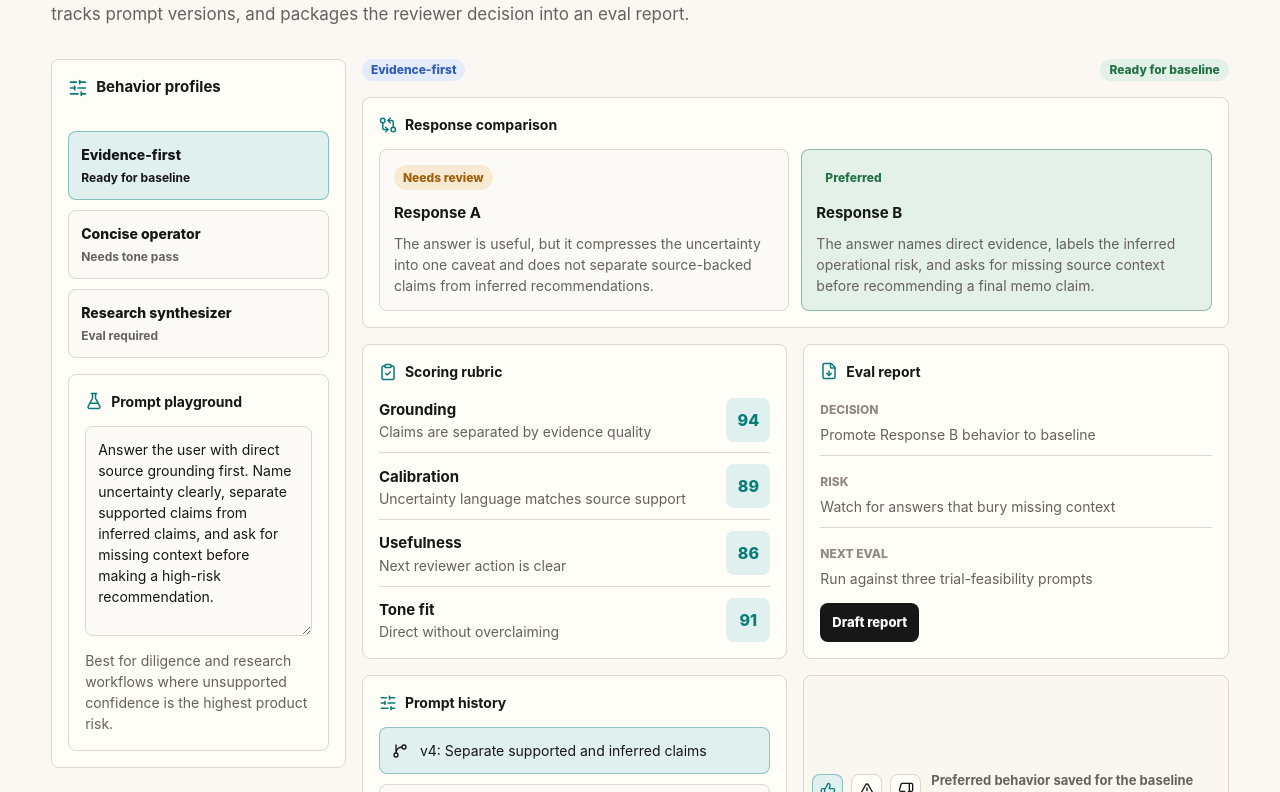
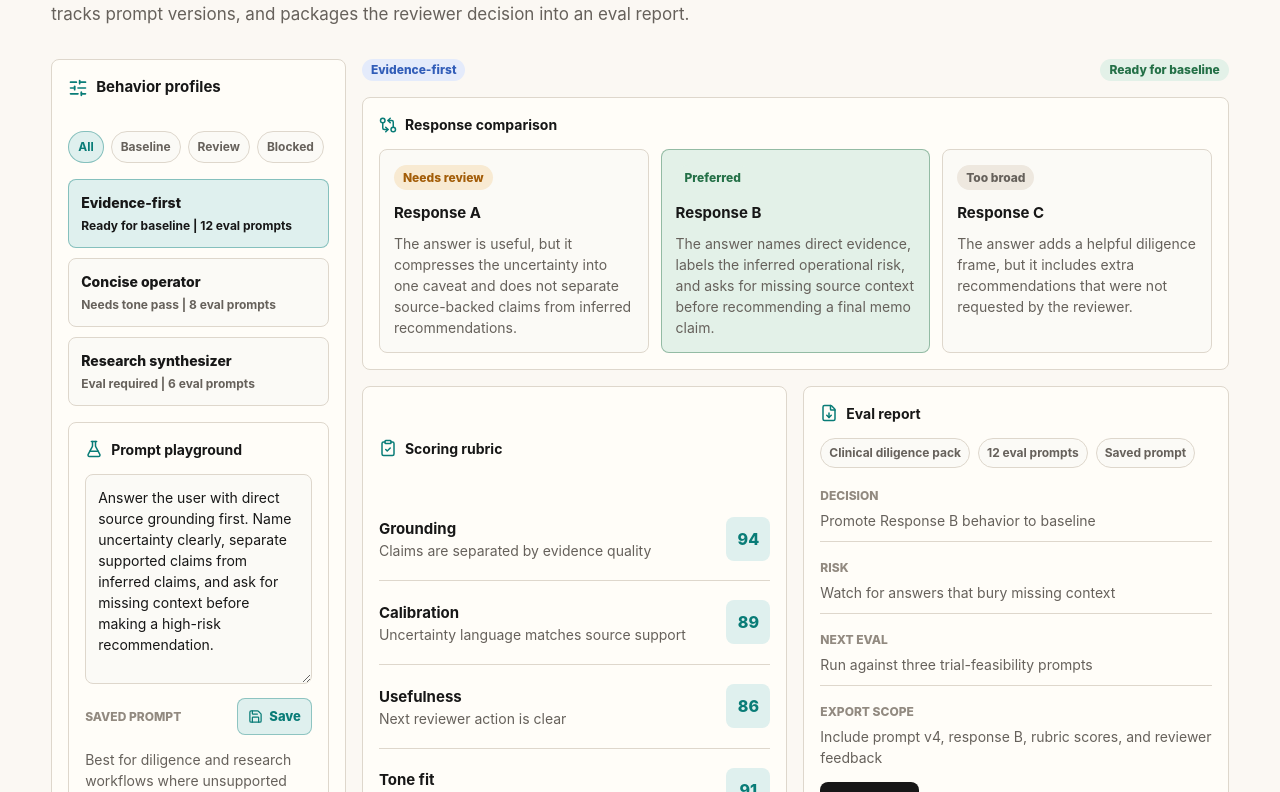
Before and after one commit to katalinawinemixer/human-ai-design-system, a React (Vite) app in the folder frontend/: page / in a window 1280 px wide. Shown: the part 3028-3820 px from the top of the page. Built offline with nearby package versions, Linux system fonts and the light colour scheme.

Commit message:
Expand model behavior studio workflow

```diff
--- a/frontend/src/App.css
+++ b/frontend/src/App.css
@@ -734,6 +734,28 @@ main {
   gap: 10px;
 }
 
+.profile-filter {
+  display: flex;
+  flex-wrap: wrap;
+  gap: 7px;
+}
+
+.profile-filter button {
+  border: 1px solid var(--line);
+  border-radius: 999px;
+  padding: 6px 9px;
+  color: var(--muted);
+  background: #fbfaf6;
+  font-size: 12px;
+  font-weight: 750;
+}
+
+.profile-filter button.active {
+  border-color: rgba(9, 124, 119, 0.42);
+  color: var(--teal);
+  background: var(--teal-soft);
+}
+
 .profile-list button {
   display: grid;
   gap: 4px;
@@ -800,6 +822,33 @@ main {
   font-size: 14px;
 }
 
+.prompt-actions {
+  display: flex;
+  align-items: center;
+  justify-content: space-between;
+  gap: 10px;
+}
+
+.prompt-actions span {
+  color: var(--subtle);
+  font-size: 12px;
+  font-weight: 800;
+  text-transform: uppercase;
+}
+
+.prompt-actions button {
+  display: inline-flex;
+  align-items: center;
+  gap: 6px;
+  border: 1px solid rgba(9, 124, 119, 0.38);
+  border-radius: var(--radius);
+  padding: 8px 10px;
+  color: var(--teal);
+  background: var(--teal-soft);
+  font-size: 13px;
+  font-weight: 760;
+}
+
 .studio-workspace {
   display: grid;
   gap: 16px;
@@ -812,7 +861,7 @@ main {
 }
 
 .comparison-panel .comparison {
-  grid-template-columns: repeat(2, minmax(0, 1fr));
+  grid-template-columns: repeat(3, minmax(0, 1fr));
 }
 
 .studio-lower-grid,
@@ -825,6 +874,22 @@ main {
 .report-rows {
   display: grid;
   gap: 12px;
+}
+
+.report-summary {
+  display: flex;
+  flex-wrap: wrap;
+  gap: 8px;
+}
+
+.report-summary span {
+  border: 1px solid var(--line);
+  border-radius: 999px;
+  padding: 5px 8px;
+  color: var(--muted);
+  background: #fbfaf6;
+  font-size: 12px;
+  font-weight: 750;
 }
 
 .report-row {
--- a/frontend/src/data/modelBehaviorStudioContent.ts
+++ b/frontend/src/data/modelBehaviorStudioContent.ts
@@ -3,6 +3,9 @@ import type { SignalTone } from '../components/SignalBadge'
 export type BehaviorProfile = {
   name: string
   status: string
+  stage: 'Baseline' | 'Review' | 'Blocked'
+  lastRun: string
+  sourceSet: string
   prompt: string
   objective: string
   feedbackStatus: string
@@ -23,6 +26,9 @@ export const behaviorProfiles = [
   {
     name: 'Evidence-first',
     status: 'Ready for baseline',
+    stage: 'Baseline',
+    lastRun: '12 eval prompts',
+    sourceSet: 'Clinical diligence pack',
     prompt:
       'Answer the user with direct source grounding first. Name uncertainty clearly, separate supported claims from inferred claims, and ask for missing context before making a high-risk recommendation.',
     objective:
@@ -44,6 +50,13 @@ export const behaviorProfiles = [
         'The answer names direct evidence, labels the inferred operational risk, and asks for missing source context before recommending a final memo claim.',
         true,
       ],
+      [
+        'Too broad',
+        'neutral',
+        'Response C',
+        'The answer adds a helpful diligence frame, but it includes extra recommendations that were not requested by the reviewer.',
+        false,
+      ],
     ],
     evalRows: [
       ['Grounding', 94, 'Claims are separated by evidence quality'],
@@ -60,11 +73,15 @@ export const behaviorProfiles = [
       ['Decision', 'Promote Response B behavior to baseline'],
       ['Risk', 'Watch for answers that bury missing context'],
       ['Next eval', 'Run against three trial-feasibility prompts'],
+      ['Export scope', 'Include prompt v4, response B, rubric scores, and reviewer feedback'],
     ],
   },
   {
     name: 'Concise operator',
     status: 'Needs tone pass',
+    stage: 'Review',
+    lastRun: '8 eval prompts',
+    sourceSet: 'Operator review notes',
     prompt:
       'Give an operator-facing answer that is brief, specific, and action-oriented. Preserve uncertainty, but keep the response scannable for a reviewer deciding what to do next.',
     objective:
@@ -86,6 +103,13 @@ export const behaviorProfiles = [
         'Directionally feasible, but not memo-ready. Verify steroid exclusions, compare screen-failure patterns, and soften the enrollment claim.',
         true,
       ],
+      [
+        'Verbose',
+        'neutral',
+        'Response C',
+        'The answer preserves evidence context, but it reads more like a synthesis than a fast operator note.',
+        false,
+      ],
     ],
     evalRows: [
       ['Grounding', 82, 'Evidence requirements are named'],
@@ -102,11 +126,15 @@ export const behaviorProfiles = [
       ['Decision', 'Keep as a fast-review variant'],
       ['Risk', 'May lose too much evidence context'],
       ['Next eval', 'Test with longer source packets'],
+      ['Export scope', 'Include concise prompt v3, selected candidate, tone score, and caveat notes'],
     ],
   },
   {
     name: 'Research synthesizer',
     status: 'Eval required',
+    stage: 'Blocked',
+    lastRun: '6 eval prompts',
+    sourceSet: 'Research synthesis packet',
     prompt:
       'Synthesize a source packet into a shareable answer. Highlight what is known, what is inferred, what conflicts, and which claims should be blocked until stronger citations are attached.',
     objective:
@@ -128,6 +156,13 @@ export const behaviorProfiles = [
         'The synthesis is less polished, but it blocks the weak claims and asks for the missing source packet before finalizing.',
         true,
       ],
+      [
+        'Unclear',
+        'danger',
+        'Response C',
+        'The answer names missing evidence, but it does not explain which claims should be removed before sharing.',
+        false,
+      ],
     ],
     evalRows: [
       ['Grounding', 68, 'Two claims still need source support'],
@@ -144,6 +179,7 @@ export const behaviorProfiles = [
       ['Decision', 'Do not ship until grounding improves'],
       ['Risk', 'Fluent synthesis can hide weak citations'],
       ['Next eval', 'Add adversarial weak-source examples'],
+      ['Export scope', 'Include blocked claims, weak-citation examples, and next eval set'],
     ],
   },
 ] as const satisfies readonly BehaviorProfile[]
--- a/frontend/src/sections/ModelBehaviorStudioSection.tsx
+++ b/frontend/src/sections/ModelBehaviorStudioSection.tsx
@@ -4,6 +4,7 @@ import {
   FileDown,
   FlaskConical,
   GitCompareArrows,
+  Save,
   SlidersHorizontal,
 } from 'lucide-react'
 import { ComparisonWorkspace } from '../components/ComparisonWorkspace'
@@ -13,11 +14,31 @@ import { PromptHistory } from '../components/PromptHistory'
 import { SectionHeader } from '../components/SectionHeader'
 import { SignalBadge } from '../components/SignalBadge'
 import { behaviorProfiles } from '../data/modelBehaviorStudioContent'
+import type { BehaviorProfile } from '../data/modelBehaviorStudioContent'
+
+const profileFilters = ['All', 'Baseline', 'Review', 'Blocked'] as const
 
 export function ModelBehaviorStudioSection() {
-  const [activeProfile, setActiveProfile] = useState(0)
+  const [activeProfileName, setActiveProfileName] = useState<string>(
+    behaviorProfiles[0].name,
+  )
+  const [activeFilter, setActiveFilter] =
+    useState<(typeof profileFilters)[number]>('All')
   const [reportStatus, setReportStatus] = useState('Draft report')
-  const profile = behaviorProfiles[activeProfile]
+  const [promptStatus, setPromptStatus] = useState('Saved prompt')
+  const [promptDrafts, setPromptDrafts] = useState<Record<string, string>>(() =>
+    Object.fromEntries(
+      behaviorProfiles.map((profile) => [profile.name, profile.prompt]),
+    ),
+  )
+
+  const filteredProfiles = behaviorProfiles.filter(
+    (profile) => activeFilter === 'All' || profile.stage === activeFilter,
+  )
+  const profile: BehaviorProfile =
+    behaviorProfiles.find((item) => item.name === activeProfileName) ??
+    behaviorProfiles[0]
+  const activePrompt = promptDrafts[profile.name] ?? profile.prompt
 
   return (
     <section className="model-studio-section" id="model-studio">
@@ -33,19 +54,43 @@ export function ModelBehaviorStudioSection() {
             <SlidersHorizontal size={20} />
             <h3>Behavior profiles</h3>
           </div>
+          <div className="profile-filter" aria-label="Profile filters">
+            {profileFilters.map((filter) => (
+              <button
+                className={filter === activeFilter ? 'active' : undefined}
+                key={filter}
+                onClick={() => {
+                  setActiveFilter(filter)
+                  const nextProfile =
+                    filter === 'All'
+                      ? behaviorProfiles[0]
+                      : behaviorProfiles.find((item) => item.stage === filter)
+                  if (nextProfile) {
+                    setActiveProfileName(nextProfile.name)
+                    setReportStatus('Draft report')
+                    setPromptStatus('Saved prompt')
+                  }
+                }}
+                type="button"
+              >
+                {filter}
+              </button>
+            ))}
+          </div>
           <div className="profile-list" aria-label="Behavior profiles">
-            {behaviorProfiles.map((item, index) => (
+            {filteredProfiles.map((item) => (
               <button
-                className={index === activeProfile ? 'active' : undefined}
+                className={item.name === profile.name ? 'active' : undefined}
                 key={item.name}
                 onClick={() => {
-                  setActiveProfile(index)
+                  setActiveProfileName(item.name)
                   setReportStatus('Draft report')
+                  setPromptStatus('Saved prompt')
                 }}
                 type="button"
               >
                 <span>{item.name}</span>
-                <small>{item.status}</small>
+                <small>{`${item.status} | ${item.lastRun}`}</small>
               </button>
             ))}
           </div>
@@ -57,9 +102,26 @@ export function ModelBehaviorStudioSection() {
             </div>
             <textarea
               aria-label={`${profile.name} behavior prompt`}
-              value={profile.prompt}
-              readOnly
+              value={activePrompt}
+              onChange={(event) => {
+                setPromptDrafts({
+                  ...promptDrafts,
+                  [profile.name]: event.target.value,
+                })
+                setPromptStatus('Unsaved draft')
+                setReportStatus('Draft report')
+              }}
             />
+            <div className="prompt-actions">
+              <span>{promptStatus}</span>
+              <button
+                onClick={() => setPromptStatus('Saved prompt')}
+                type="button"
+              >
+                <Save size={15} />
+                Save
+              </button>
+            </div>
             <p>{profile.objective}</p>
           </div>
         </div>
@@ -67,7 +129,15 @@ export function ModelBehaviorStudioSection() {
         <div className="studio-workspace">
           <div className="studio-workspace-topline">
             <SignalBadge tone="evidence">{profile.name}</SignalBadge>
-            <SignalBadge tone={profile.status === 'Eval required' ? 'warn' : 'good'}>
+            <SignalBadge
+              tone={
+                profile.stage === 'Blocked'
+                  ? 'warn'
+                  : profile.stage === 'Baseline'
+                    ? 'good'
+                    : 'evidence'
+              }
+            >
               {profile.status}
             </SignalBadge>
           </div>
@@ -94,6 +164,11 @@ export function ModelBehaviorStudioSection() {
                 <FileDown size={18} />
                 <strong>Eval report</strong>
               </div>
+              <div className="report-summary">
+                <span>{profile.sourceSet}</span>
+                <span>{profile.lastRun}</span>
+                <span>{promptStatus}</span>
+              </div>
               <div className="report-rows">
                 {profile.reportRows.map(([label, value]) => (
                   <div className="report-row" key={label}>
@@ -104,7 +179,7 @@ export function ModelBehaviorStudioSection() {
               </div>
               <button
                 className="report-button"
-                onClick={() => setReportStatus('Report ready')}
+                onClick={() => setReportStatus('Export ready')}
                 type="button"
               >
                 {reportStatus}
```
Also changed, not shown: 5 other files (tests, documents, lock files or other folders).
